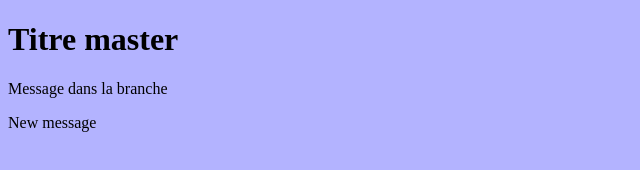
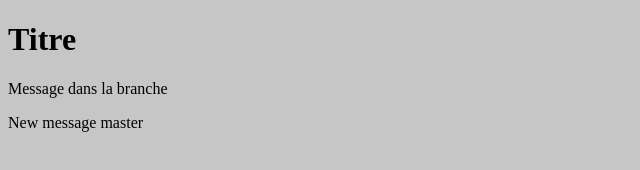
Before and after one commit to cesairefotsing/newProject, a plain HTML site: page index.html in a window 1280 px wide. Shown: the whole page, without its empty margins (0-640 px from the left). Drawn offline with Linux system fonts and the light colour scheme.

Commit message:
new com1

```diff
--- a/index.html
+++ b/index.html
@@ -8,12 +8,12 @@
 </head>
 <style>
 body {
-    background-color: #b3b3ff;
+    background-color: #5555;
 }
 </style>
 <body>
-<h1>Titre master</h1>
+<h1>Titre</h1>
   <p>Message dans la branche</p>
-  <p>New message</p>
+  <p>New message master</p>
 </body>
 </html>
```
